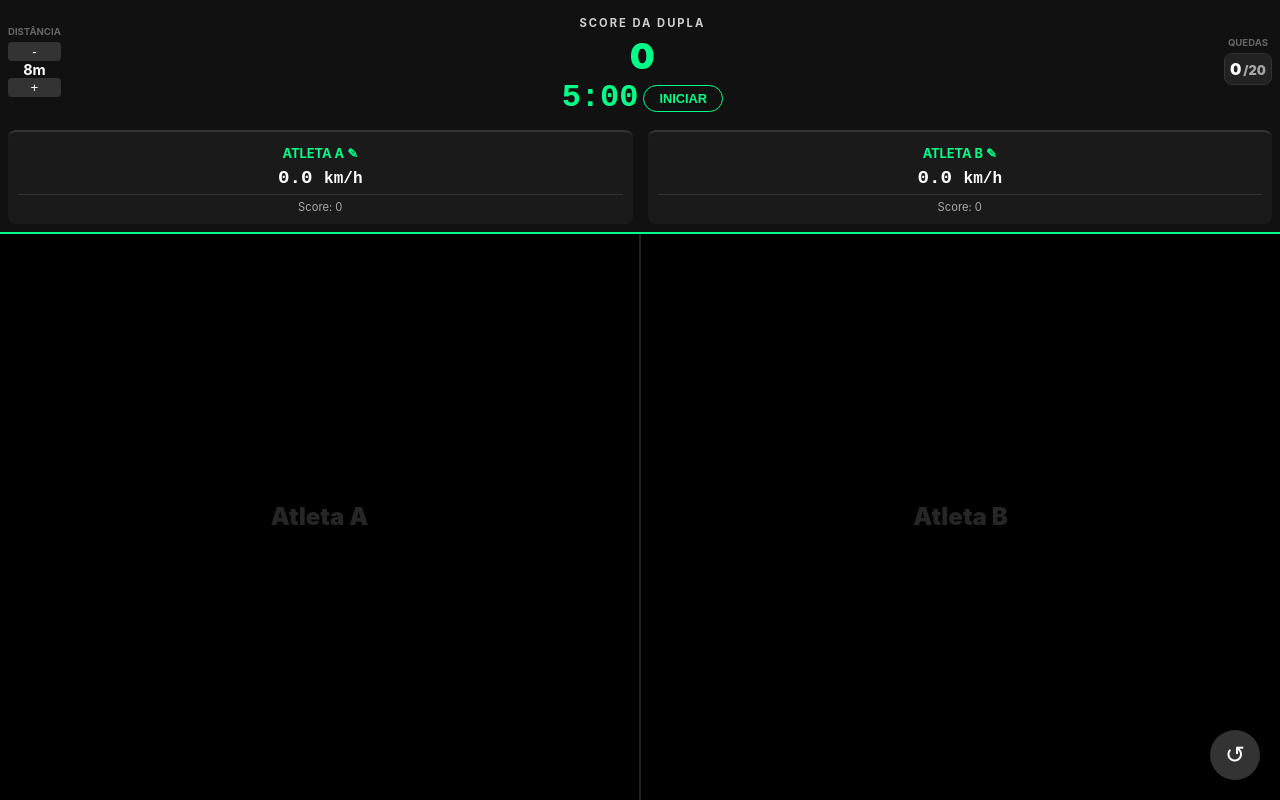
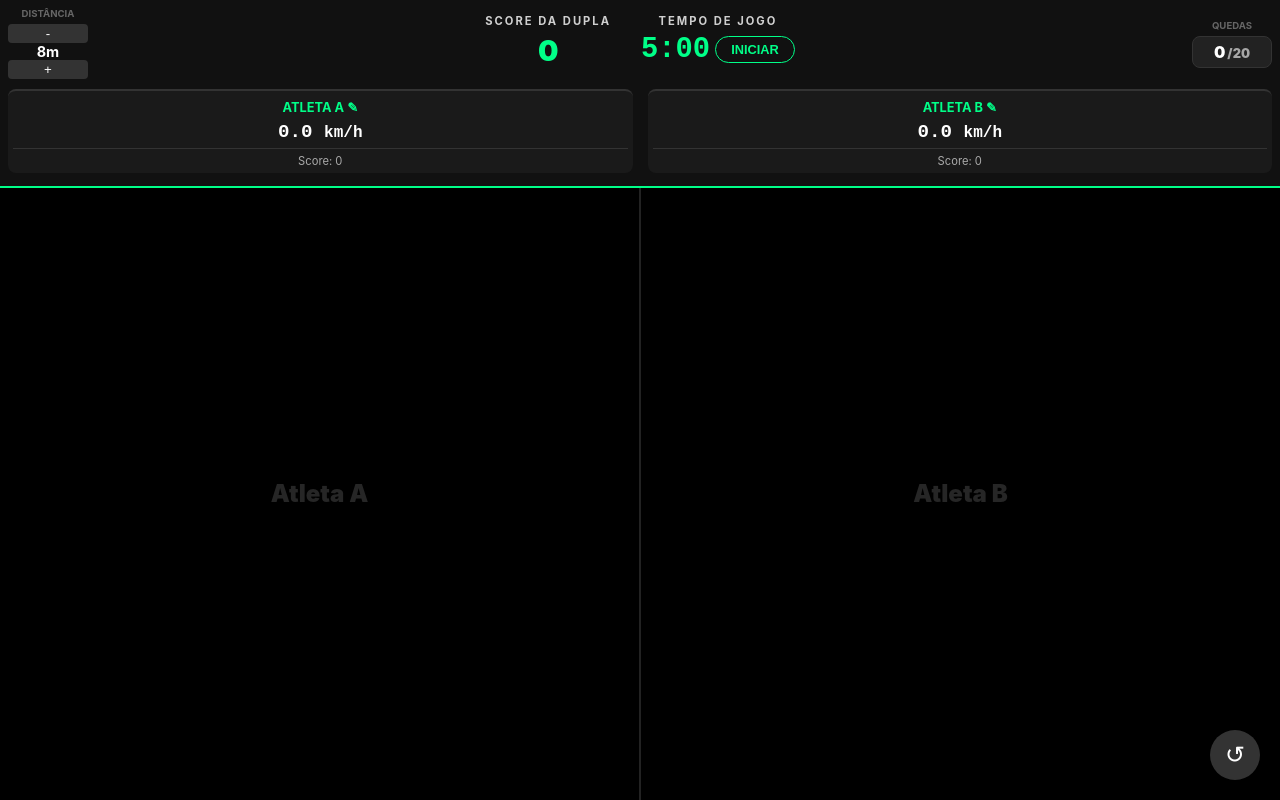
Before and after one commit to dowglasbarros/frescobol-timer, an Angular app: page / in a window 1280 px wide. Built offline with nearby package versions, Linux system fonts and the light colour scheme.

Commit message:
Feature: Updating v3

```diff
--- a/src/app/frescobol-timer/frescobol-timer.html
+++ b/src/app/frescobol-timer/frescobol-timer.html
@@ -25,12 +25,15 @@
           }
         </div>
 
-        <div class="timer-display" [class.low]="tempoRestante() < 30">
-          {{ cronometroFormatado() }}
+        <div class="timer-card">
+          <div class="timer-header">TEMPO DE JOGO</div>
+          <div class="timer-display" [class.low]="tempoRestante() < 30">
+            {{ cronometroFormatado() }}
 
-          <button class="btn-main" (click)="toggleTimer()" [class.active]="timerAtivo()">
-            {{ timerAtivo() ? 'PAUSAR' : 'INICIAR' }}
-          </button>
+            <button class="btn-main" (click)="toggleTimer()" [class.active]="timerAtivo()">
+              {{ timerAtivo() ? 'PAUSAR' : 'INICIAR' }}
+            </button>
+          </div>
         </div>
       </div>
 
--- a/src/app/frescobol-timer/frescobol-timer.scss
+++ b/src/app/frescobol-timer/frescobol-timer.scss
@@ -15,9 +15,10 @@
   border-bottom: 2px solid #00ff88;
 
   .top-row {
-    display: flex;
-    justify-content: space-between;
+    display: grid;
+    grid-template-columns: 80px 1fr 80px;
     align-items: center;
+    gap: 10px;
     margin-bottom: 1rem;
 
     .side-col {
@@ -25,6 +26,8 @@
       flex-direction: column;
       gap: 5px;
       text-align: center;
+      min-width: 80px;
+
       label {
         font-size: 0.6rem;
         color: #666;
@@ -33,7 +36,58 @@
     }
 
     .center-col {
+      display: flex;
+      flex-direction: column;
+      justify-content: center;
+      gap: 5px;
+      min-width: 0;
       text-align: center;
+    }
+
+    .score-card {
+      width: 100%;
+      margin: 0;
+      .score-header {
+        font-size: 0.7rem;
+        font-weight: bold;
+        letter-spacing: 2px;
+        opacity: 0.8;
+      }
+
+      .main-points {
+        font-size: 2.2rem;
+        font-weight: 900;
+        color: #00ff88;
+        margin: 5px 0;
+      }
+
+      .penalty-warning {
+        color: #ff4444;
+        font-size: 0.7rem;
+        font-weight: bold;
+      }
+    }
+
+    .score-card {
+      transition: border 0.2s;
+
+      &.waiting-left {
+        border-left: 5px solid #00ff88;
+      }
+
+      &.waiting-right {
+        border-right: 5px solid #00ff88;
+      }
+    }
+
+    .timer-card {
+      .timer-header {
+        display: none;
+        font-size: 0.7rem;
+        font-weight: bold;
+        letter-spacing: 2px;
+        opacity: 0.8;
+      }
 
       .timer-display {
         margin-top: 5px;
@@ -43,7 +97,6 @@
         font-size: 2rem;
         font-weight: 900;
         color: #00ff88;
-        line-height: 1;
         font-family: monospace;
       }
 
@@ -64,39 +117,6 @@
         }
       }
     }
-
-    .score-card {
-      border-radius: 12px;
-      text-align: center;
-      margin-top: 0.5rem;
-      .score-header {
-        font-size: 0.7rem;
-        font-weight: bold;
-        letter-spacing: 2px;
-        opacity: 0.8;
-      }
-      .main-points {
-        font-size: 2.2rem;
-        font-weight: 900;
-        color: #00ff88;
-        margin: 5px 0;
-      }
-      .penalty-warning {
-        color: #ff4444;
-        font-size: 0.7rem;
-        font-weight: bold;
-      }
-    }
-
-    .score-card {
-      transition: border 0.2s;
-      &.waiting-left {
-        border-left: 5px solid #00ff88;
-      }
-      &.waiting-right {
-        border-right: 5px solid #00ff88;
-      }
-    }
   }
 }
 
@@ -107,20 +127,24 @@
   display: flex;
   align-items: baseline;
   cursor: pointer;
+
   &.penalized {
     background: rgba(255, 68, 68, 0.2);
     color: #ff4444;
     border: 1px solid #ff4444;
   }
+
   .num {
     font-size: 1.5rem;
     font-weight: 900;
   }
+
   small {
     font-size: 0.8rem;
     opacity: 0.6;
     margin-left: 2px;
   }
+
   &:active {
     transform: scale(0.95);
   }
@@ -133,18 +157,22 @@
   font-weight: 900;
   border-radius: 8px;
   padding: 5px;
+
   .num {
     font-size: 1rem;
     font-weight: 900;
   }
+
   small {
     font-size: 0.8rem;
     opacity: 0.6;
     margin-left: 2px;
   }
+
   &:active {
     transform: scale(0.95);
   }
+
   &.danger {
     color: #ff4444;
     border-color: #ff4444;
@@ -155,6 +183,7 @@
   display: flex;
   flex-direction: column;
   text-align: center;
+
   button {
     background: #333;
     border: none;
@@ -162,6 +191,7 @@
     border-radius: 4px;
     padding: 2px;
   }
+
   span {
     font-size: 0.9rem;
     font-weight: bold;
@@ -171,6 +201,7 @@
 .players-row {
   display: flex;
   gap: 15px;
+
   .player {
     flex: 1;
     background: #1a1a1a;
@@ -181,11 +212,13 @@
 
     .name-edit {
       margin-bottom: 5px;
+
       strong {
         font-size: 0.8rem;
         color: #00ff88;
         text-transform: uppercase;
       }
+
       input {
         width: 90%;
         background: #000;
@@ -195,11 +228,13 @@
         font-size: 0.8rem;
       }
     }
+
     .speed-row {
       font-size: 1.2rem;
       font-weight: bold;
       font-family: monospace;
     }
+
     .indiv-score {
       font-size: 0.7rem;
       color: #aaa;
@@ -255,3 +290,40 @@
   box-shadow: 0 4px 10px rgba(0, 0, 0, 0.5);
   cursor: pointer;
 }
+
+/* --- DETECÇÃO DE TELA HORIZONTAL (LANDSCAPE) --- */
+@media screen and (orientation: landscape) {
+  .dashboard .top-row {
+    margin-bottom: 0.3rem;
+
+    .center-col {
+      flex-direction: row;
+      gap: 30px;
+
+      .score-card {
+        width: auto;
+        .main-points {
+          font-size: 1.8rem;
+        }
+      }
+
+      .timer-card {
+        .timer-header {
+          display: block;
+        }
+
+        .timer-display {
+          font-size: 1.8rem;
+          margin-top: 5px 0;
+        }
+      }
+    }
+  }
+
+  .players-row {
+    padding: 5px 0;
+    .player {
+      padding: 5px;
+    }
+  }
+}
```
